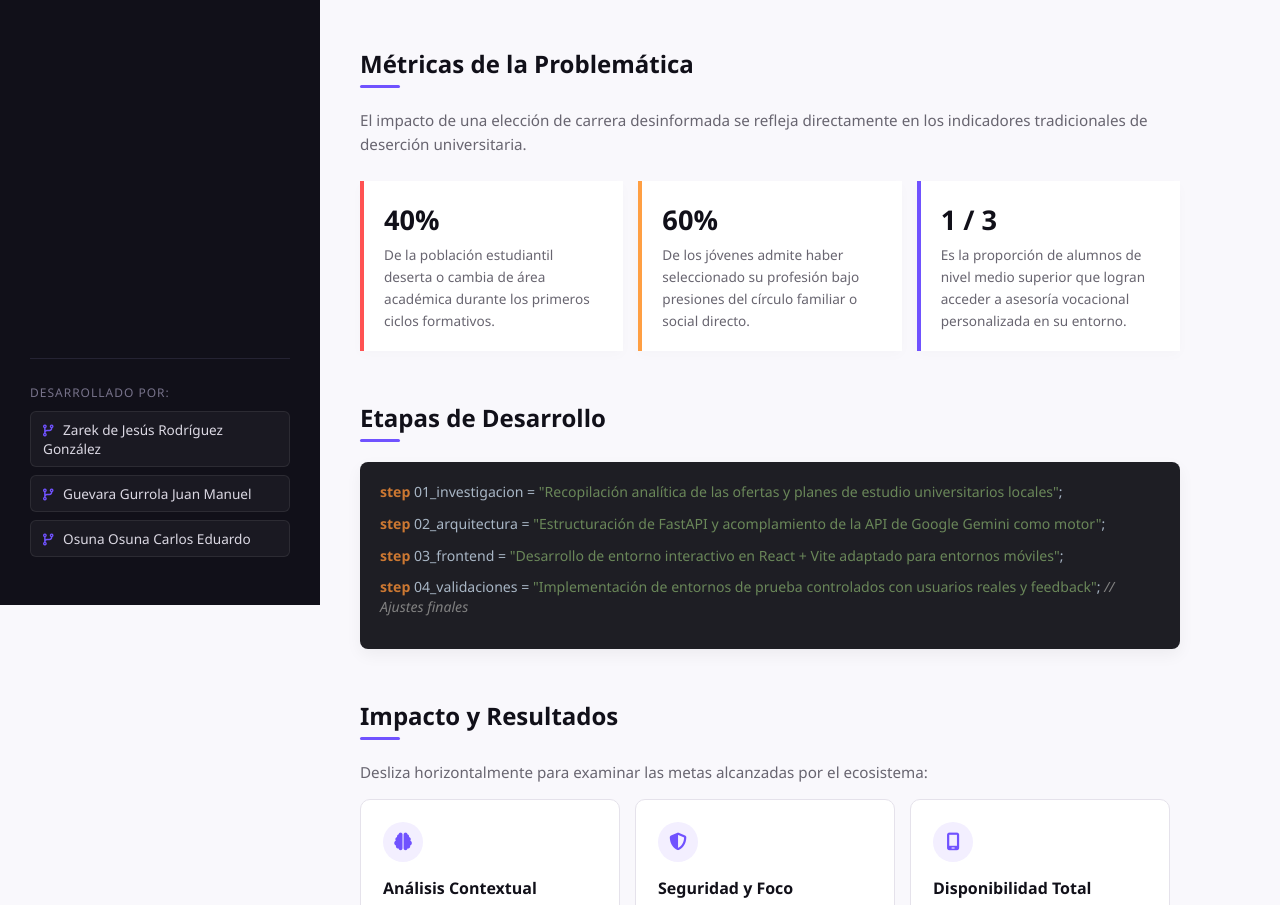
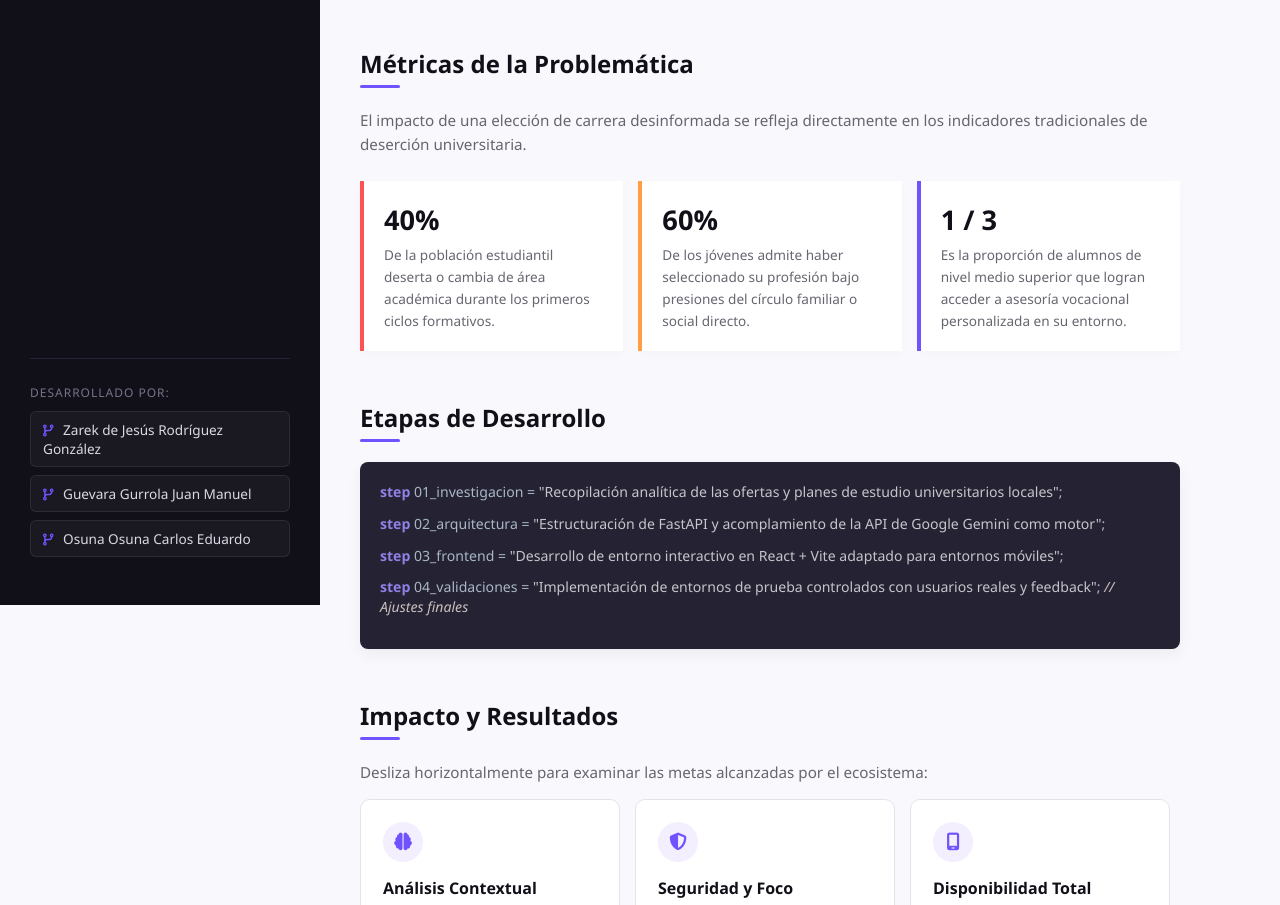
Before and after one commit to Raed2111/orientamaz-pagina-informativa, a plain HTML site: page index.html in a window 1280 px wide. Shown: the part 195-1100 px from the top of the page. Drawn offline with Linux system fonts and the light colour scheme.

Commit message:
Cambio de diseño

```diff
--- a/index.html
+++ b/index.html
@@ -179,7 +179,7 @@
 
         /* --- Consola Simulada para Metodología --- */
         .console-box {
-            background: #1e1e24;
+            background: #252333;
             border-radius: 8px;
             padding: 20px;
             font-family: 'Courier New', Courier, monospace;
@@ -193,9 +193,9 @@
             line-height: 1.4;
         }
 
-        .console-line .keyword { color: #cc7832; font-weight: bold; }
-        .console-line .string { color: #6a8759; }
-        .console-line .comment { color: #808080; font-style: italic; }
+        .console-line .keyword { color: #9180e7; font-weight: bold; }
+        .console-line .string { color: #c6c5ca; }
+        .console-line .comment { color: #cabebe; font-style: italic; }
 
         /* --- Tarjetas Horizontales (Interactividad Deslizante) --- */
         .slider-container {
```
